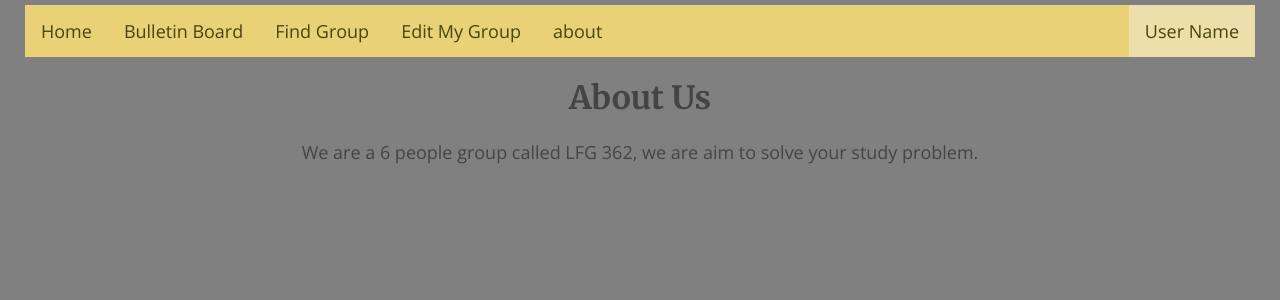
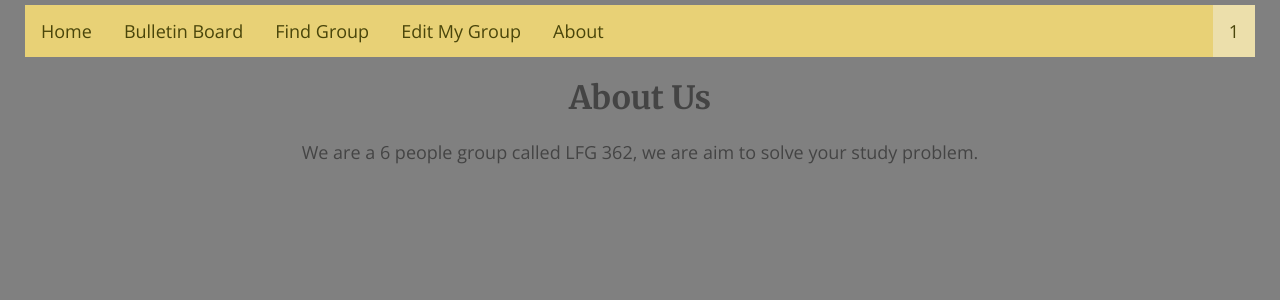
Before and after one commit to cirjeffrey/Bubble, a PHP site: page /about.php in a window 1280 px wide. Shown: the top 300 px of the page. Run offline with PHP 8.4, Linux system fonts and the light colour scheme; the visitor is signed in with stand-in values (Sample User, id 1).

Commit message:
Update about.php

```diff
--- a/root/about.php
+++ b/root/about.php
@@ -18,17 +18,20 @@ exit();
 <body>
 
 <ul>
-<li><a class="active" href="#home">Home</a></li>
-<li><a href="#news">Bulletin Board</a></li>
-<li><a href="#search">Find Group</a></li>
-<li><a href="#Editgroup">Edit My Group</a></li>
-<li><a href="#about">about</a></li>
+<li><a class="active" href="index.php">Home</a></li>
+<li><a href="forum.php">Bulletin Board</a></li>
+<li><a href="FindSG.php">Find Group</a></li>
+<li><a href="#editGroup">Edit My Group</a></li>
+<li><a href="about.php">About</a></li>
 <div class="dropdown">
-<a href="#" class="dropbtn">User Name</a>
+<?php
+    $uid = $_SESSION['u_id'];
+    echo "<a href='profile.php' class='dropbtn'>$uid</a>";
+    ?>
 <div class="dropdown-content">
-<a href="#">My Profile</a>
-<a href="#">Edit My Profile</a>
-<a href="#">Log out</a>
+<a href="profile.php">My Profile</a>
+<a href="#editProfile">Edit My Profile</a>
+<a href="includes/logout.inc.php?signout=true">Log out</a>
 </div>
 </div>
 </ul>
```
